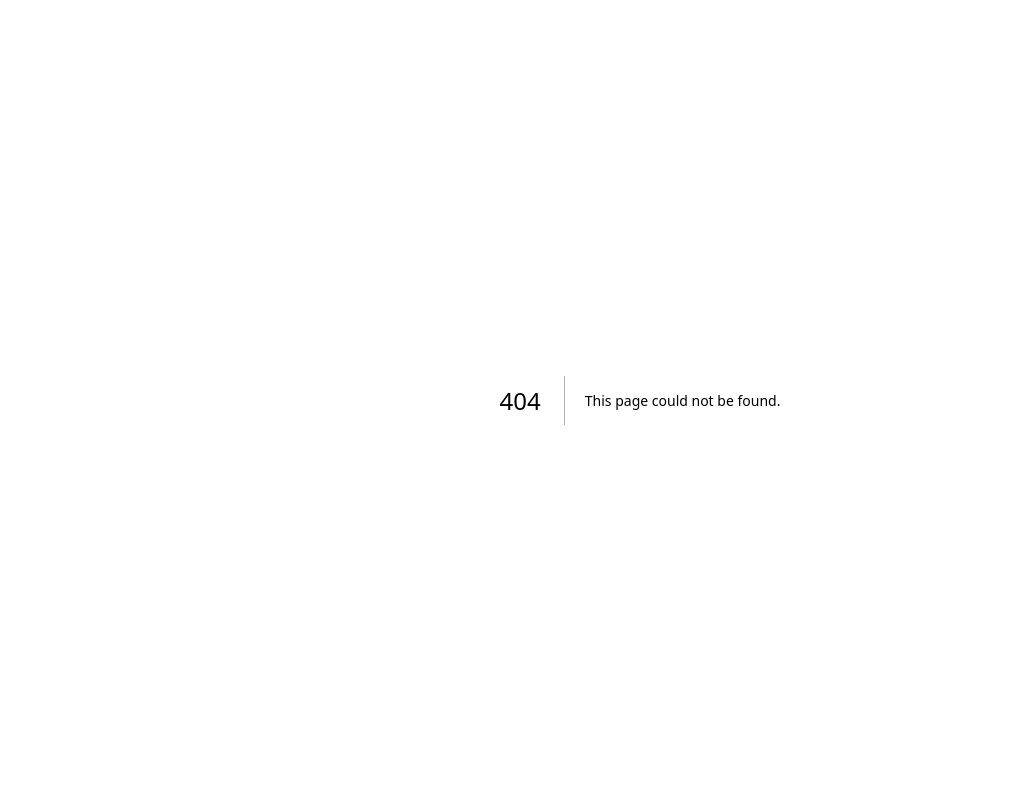
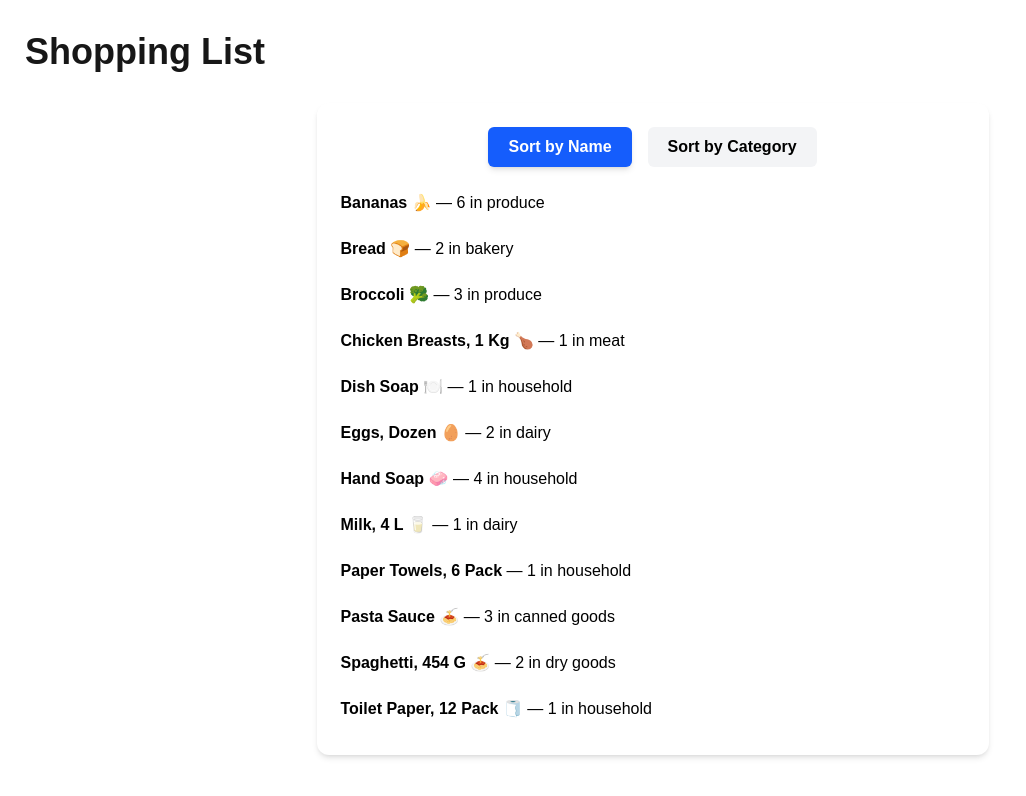
Before and after one commit to SamarBeer/cprg306-assignments, a Next.js app: page /week-6 in a window 1280 px wide. Before the commit this address had no page. Shown: the top 796 px of the page, without its empty margins (0-1026 px from the left). Built offline with nearby package versions, Linux system fonts and the light colour scheme.

Commit message:
added week-6 assignment

```diff
--- /dev/null
+++ b/app/week-6/item-list.js
@@ -0,0 +1,48 @@
+"use client";
+import { useState } from 'react';
+import Item from './item';
+import itemsData from './items.json';
+
+export default function ItemList() {
+  const [sortBy, setSortBy] = useState('name');
+
+  let sortedItems = [...itemsData];
+  if (sortBy === 'name') {
+    sortedItems.sort((a, b) => a.name.localeCompare(b.name));
+  } else if (sortBy === 'category') {
+    sortedItems.sort((a, b) => a.category.localeCompare(b.category));
+  }
+
+  return (
+    <div className="bg-white text-black rounded-xl shadow-md p-6 max-w-2xl mx-auto mt-6">
+      <div className="flex justify-center gap-4 mb-6">
+        <button
+          onClick={() => setSortBy('name')}
+          className={`px-5 py-2 font-semibold rounded-md transition duration-200 ${
+            sortBy === 'name'
+              ? 'bg-blue-600 text-white shadow-md'
+              : 'bg-gray-100 text-black hover:bg-gray-200'
+          }`}
+        >
+          Sort by Name
+        </button>
+        <button
+          onClick={() => setSortBy('category')}
+          className={`px-5 py-2 font-semibold rounded-md transition duration-200 ${
+            sortBy === 'category'
+              ? 'bg-blue-600 text-white shadow-md'
+              : 'bg-gray-100 text-black hover:bg-gray-200'
+          }`}
+        >
+          Sort by Category
+        </button>
+      </div>
+
+      <ul className="space-y-3">
+        {sortedItems.map(item => (
+          <Item key={item.id} {...item} />
+        ))}
+      </ul>
+    </div>
+  );
+}
--- /dev/null
+++ b/app/week-6/item.js
@@ -0,0 +1,11 @@
+import React from 'react';
+
+export default function Item(props) {
+    const { name, quantity, category } = props;
+    return (
+        <li style={{padding: "0 0 10px 0"}}>
+            <strong className="capitalize">{name}</strong> — {quantity} in {category}
+
+        </li>
+    );
+}
--- /dev/null
+++ b/app/week-6/items.json
@@ -0,0 +1,74 @@
+[
+  {
+    "id": "1h2GJKH12gkHG31h1H",
+    "name": "milk, 4 L 🥛",
+    "quantity": 1,
+    "category": "dairy"
+  },
+  {
+    "id": "2KJH3k2j3H1k2J3K1H",
+    "name": "bread 🍞",
+    "quantity": 2,
+    "category": "bakery"
+  },
+  {
+    "id": "3h2KJH3k2j3H1k2J3",
+    "name": "eggs, dozen 🥚",
+    "quantity": 2,
+    "category": "dairy"
+  },
+  {
+    "id": "4k2J3K1H2GJKH12gk",
+    "name": "bananas 🍌",
+    "quantity": 6,
+    "category": "produce"
+  },
+  {
+    "id": "5H1h1H2KJH3k2j3H",
+    "name": "broccoli 🥦",
+    "quantity": 3,
+    "category": "produce"
+  },
+  {
+    "id": "6H1k2J3K1H2GJKH1",
+    "name": "chicken breasts, 1 kg 🍗",
+    "quantity": 1,
+    "category": "meat"
+  },
+  {
+    "id": "7gkHG31h1H2KJH3k",
+    "name": "pasta sauce 🍝",
+    "quantity": 3,
+    "category": "canned goods"
+  },
+  {
+    "id": "8j3H1k2J3K1H2GJK",
+    "name": "spaghetti, 454 g 🍝",
+    "quantity": 2,
+    "category": "dry goods"
+  },
+  {
+    "id": "9H12gkHG31h1H2KJ",
+    "name": "toilet paper, 12 pack 🧻",
+    "quantity": 1,
+    "category": "household"
+  },
+  {
+    "id": "10H3k2j3H1k2J3K1",
+    "name": "paper towels, 6 pack",
+    "quantity": 1,
+    "category": "household"
+  },
+  {
+    "id": "11k2J3K1H2GJKH12",
+    "name": "dish soap 🍽️",
+    "quantity": 1,
+    "category": "household"
+  },
+  {
+    "id": "12GJKH12gkHG31h1",
+    "name": "hand soap 🧼",
+    "quantity": 4,
+    "category": "household"
+  }
+]
--- /dev/null
+++ b/app/week-6/page.js
@@ -0,0 +1,11 @@
+'use client';
+import React from 'react';
+import ItemList from './item-list.js';
+export default function Page() {
+  return (
+    <div style={{padding:"25px 0 0 25px"}}>
+      <h1 style={{fontWeight:"bold", fontSize:"36px"}}>Shopping List</h1>
+      <ItemList />
+    </div>
+  );
+}
```
